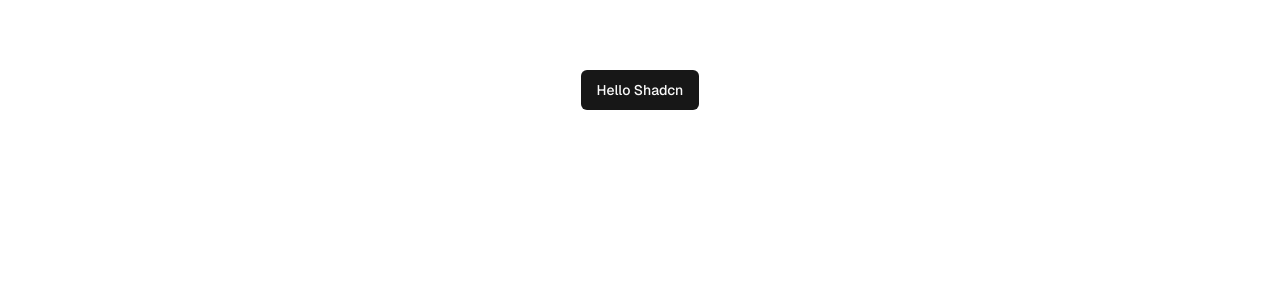
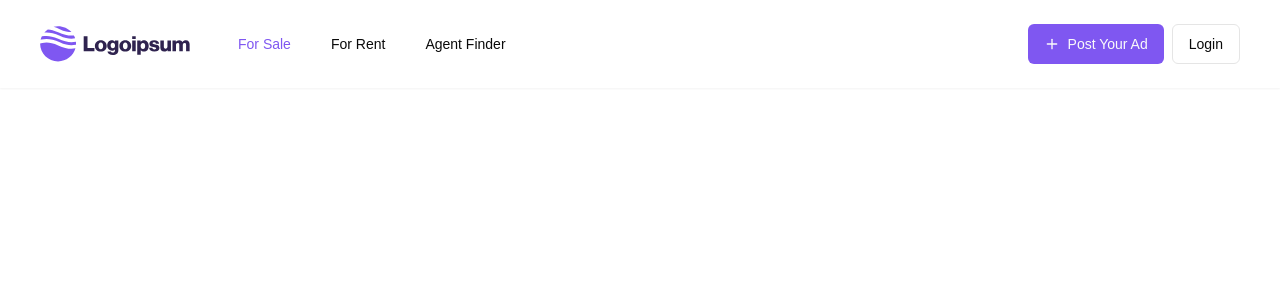
Before and after one commit to Aditya122004/real-estate-app, a Next.js app: page / in a window 1280 px wide. Shown: the top 300 px of the page. Built offline with nearby package versions, Linux system fonts and the light colour scheme.

Commit message:
feat: add header

```diff
--- /dev/null
+++ b/app/Provider.jsx
@@ -0,0 +1,14 @@
+import React from 'react'
+import Header from './_components/Header'
+
+function Provider({children}) {
+  return (
+
+    <div>
+      <Header/>
+      {children}
+      </div>
+  )
+}
+
+export default Provider
--- /dev/null
+++ b/app/_components/Header.jsx
@@ -0,0 +1,29 @@
+'use client'
+import { Button } from '@/components/ui/button'
+import { Plus } from 'lucide-react'
+import Image from 'next/image'
+import Link from 'next/link'
+import { usePathname } from 'next/navigation'
+import React from 'react'
+
+function Header() {
+    const path=usePathname()
+    return(
+    <div className='p-6 px-10 flex justify-between shadow-sm fixed top-0 w-full z-10 bg-white'>
+        <div className='flex gap-12 items-center'>
+        <Image src={'/logo.svg'} width={150} height={150} alt='Logo'/>
+        <ul className='hidden md:flex gap-10'>
+            <Link href={'/'}><li className={`hover:text-primary font-medium text-sm cursor-pointer ${path == '/' ? 'text-primary' : ''}`}>For Sale</li></Link>
+            <Link href={'/rent'}><li className={`hover:text-primary font-medium text-sm cursor-pointer ${path == '/rent' ? 'text-primary' : ''}`}>For Rent</li></Link>
+            <Link href={'/agent'}><li className={`hover:text-primary font-medium text-sm cursor-pointer ${path == '/agent' ? 'text-primary' : ''}`}>Agent Finder</li></Link>
+        </ul>
+        </div>
+        <div className='flex gap-2'>
+            <Button className='flex gap-2'><Plus className='h-5 w-5'/>Post Your Ad</Button>
+            <Button  variant='outline'>Login</Button>
+        </div>
+    </div>
+  )
+}
+
+export default Header
--- a/app/layout.js
+++ b/app/layout.js
@@ -1,5 +1,6 @@
 import { Geist, Geist_Mono } from "next/font/google";
 import "./globals.css";
+import Provider from "./Provider";
 
 const geistSans = Geist({
   variable: "--font-geist-sans",
@@ -22,7 +23,9 @@
       <body
         className={`${geistSans.variable} ${geistMono.variable} antialiased`}
       >
-        {children}
+       <Provider>
+          {children}
+        </Provider>
       </body>
     </html>
   );
--- a/app/page.js
+++ b/app/page.js
@@ -1,11 +1,8 @@
-import { Button } from "@/components/ui/button";
+
 
 export default function Home() {
   return (
-    <div className="grid grid-rows-[20px_1fr_20px] items-center justify-items-center min-h-screen p-8 pb-20 gap-16 sm:p-20 font-[family-name:var(--font-geist-sans)]">
-        <Button>Hello Shadcn</Button>
-
-        </div>
+    <></>
 
   );
 }
--- a/tailwind.config.mjs
+++ b/tailwind.config.mjs
@@ -1,3 +1,4 @@
+/* eslint-disable import/no-anonymous-default-export */
 /** @type {import('tailwindcss').Config} */
 export default {
     darkMode: ["class"],
@@ -20,7 +21,7 @@
   				foreground: 'hsl(var(--popover-foreground))'
   			},
   			primary: {
-  				DEFAULT: 'hsl(var(--primary))',
+  				DEFAULT: '#7f57f1',
   				foreground: 'hsl(var(--primary-foreground))'
   			},
   			secondary: {
```
Also changed, not shown: public/logo.svg (added).
